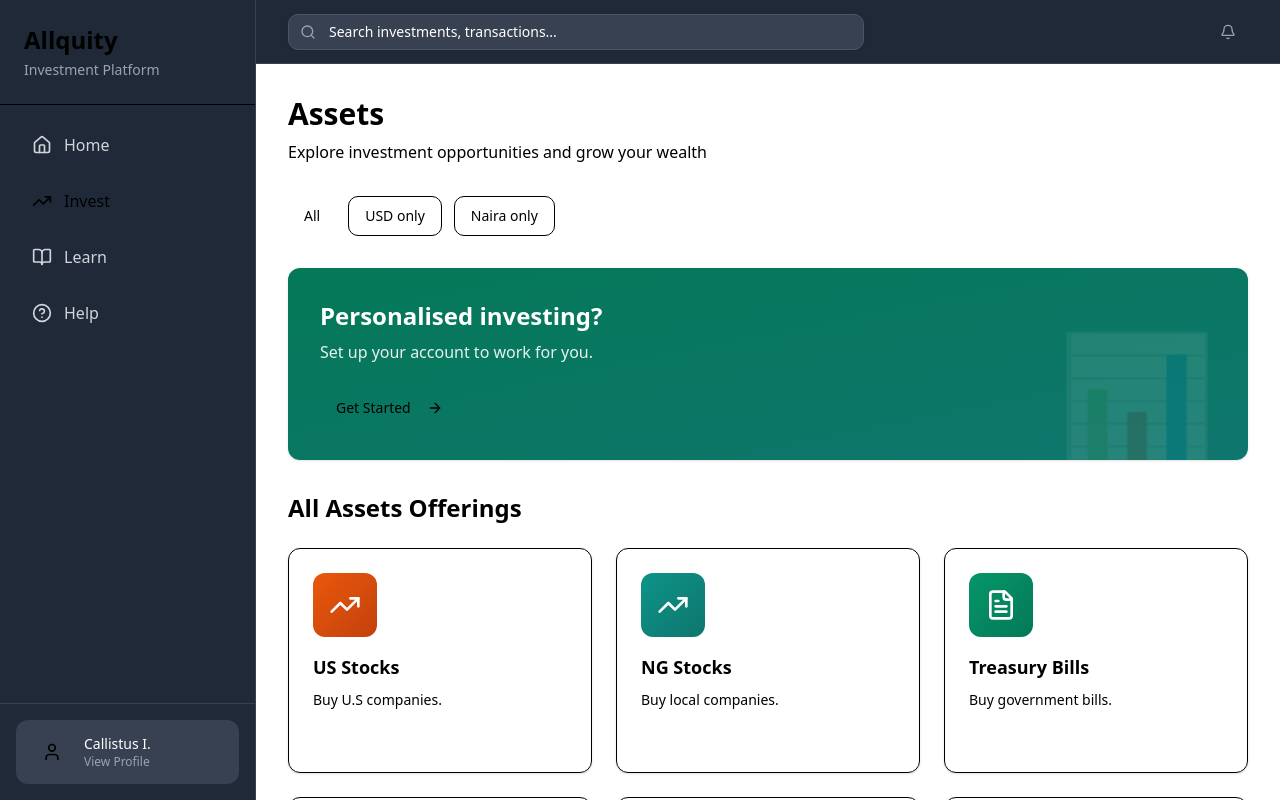
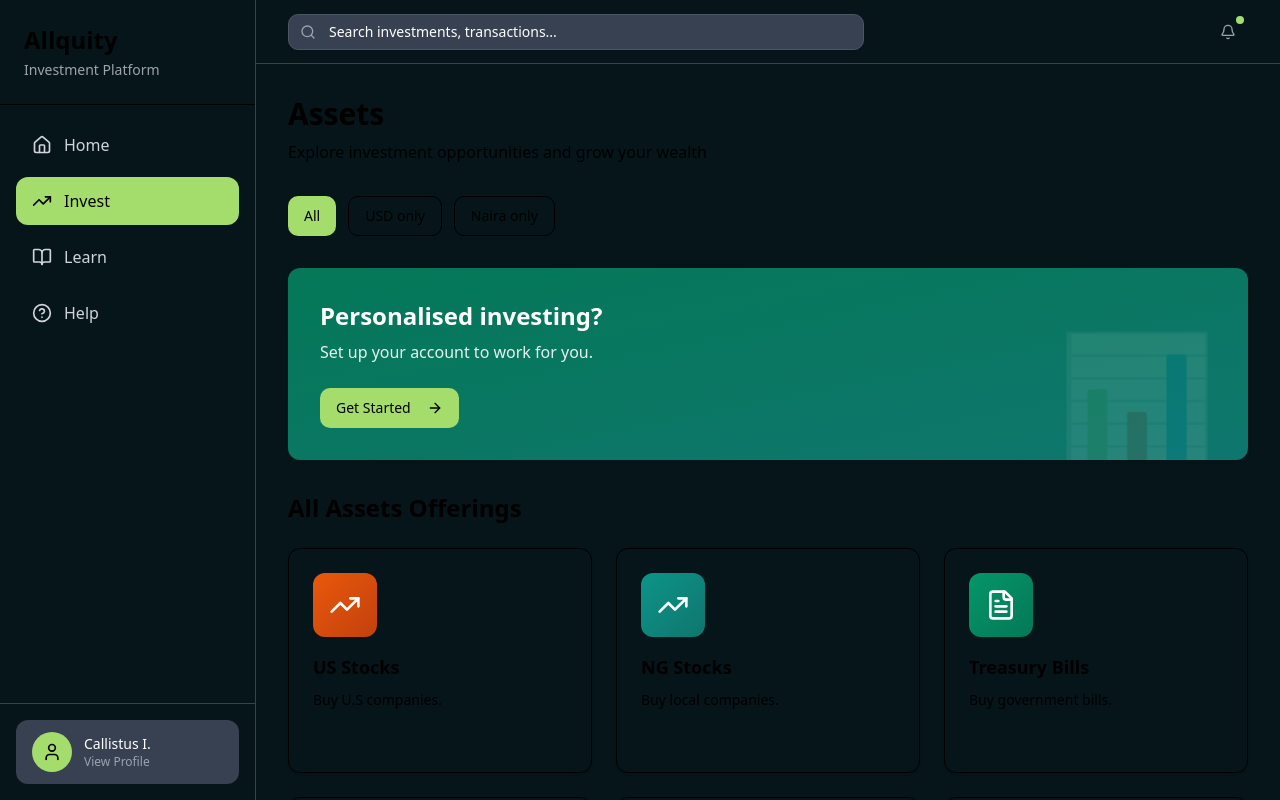
Before and after one commit to delegram-pixel/Ave, a Next.js app: page /dashboard/invest in a window 1280 px wide. Built offline with nearby package versions, Linux system fonts and the light colour scheme.

Commit message:
dashboard changes v2

```diff
--- a/src/app/dashboard/components/add-money-modal.tsx
+++ b/src/app/dashboard/components/add-money-modal.tsx
@@ -35,7 +35,7 @@ export function AddMoneyModal({ open, onOpenChange }: AddMoneyModalProps) {
             >
               <div className="flex items-center justify-between">
                 <div className="flex items-center gap-3">
-                  <div className="w-12 h-12 rounded-lg bg-Allquity/20 flex items-center justify-center text-2xl">
+                  <div className="w-12 h-12 rounded-lg bg-allquity/20 flex items-center justify-center text-2xl">
                     {wallet.flag}
                   </div>
                   <div>
--- a/src/app/dashboard/components/assets-page.tsx
+++ b/src/app/dashboard/components/assets-page.tsx
@@ -4,7 +4,7 @@ import { useState } from "react"
 import { TrendingUp, FileText, Vault, Target, FolderKanban, ArrowRight } from "lucide-react"
 import { Button } from "@/components/ui/button"
 import { Card } from "@/components/ui/card"
-// import { Badge } from "@/components/ui/badge"
+import { Badge } from "@/components/ui/badge"
 import Link from "next/link"
 
 const filterTabs = [
@@ -99,7 +99,7 @@ export function AssetsPage() {
             variant={activeFilter === tab.id ? "default" : "outline"}
             className={
               activeFilter === tab.id
-                ? "bg-Allquity hover:bg-Allquity/90 text-Background font-medium"
+                ? "bg-allquity hover:bg-allquity/90 text-primary-foreground font-medium"
                 : "border-border text-muted-foreground hover:bg-accent hover:text-accent-foreground"
             }
           >
@@ -113,7 +113,7 @@ export function AssetsPage() {
         <div className="relative z-10 max-w-xl">
           <h2 className="text-white font-bold text-2xl mb-2">Personalised investing?</h2>
           <p className="text-white/90 mb-6">Set up your account to work for you.</p>
-          <Button className="bg-Allquity hover:bg-Allquity/90 text-Background font-medium">
+          <Button className="bg-allquity hover:bg-allquity/90 text-primary-foreground font-medium">
             Get Started
             <ArrowRight className="w-4 h-4 ml-2" />
           </Button>
@@ -127,28 +127,36 @@ export function AssetsPage() {
         <div className="grid grid-cols-1 md:grid-cols-2 lg:grid-cols-3 gap-6">
           {filteredAssets.map((asset) => {
             const Icon = asset.icon
-            return (
-              <Link
-                href={asset.href || '/dashboard'}
+            const CardContent = (
+              <Card
                 key={asset.id}
-                className="block h-full group"
+                className="group relative p-6 bg-card border-border hover:bg-accent hover:border-allquity transition-all cursor-pointer overflow-hidden h-full"
               >
-                <Card className="h-full p-6 hover:shadow-lg transition-all duration-200">
-                  <div className="flex flex-col h-full">
-                    <div className={`w-16 h-16 rounded-xl ${asset.color} flex items-center justify-center mb-4 group-hover:scale-110 transition-transform`}>
+                {asset.isNew && (
+                  <Badge className="absolute top-4 right-4 bg-allquity text-primary-foreground hover:bg-allquity/90">
+                    New
+                  </Badge>
+                )}
+                <div
+                  className={`w-16 h-16 rounded-xl ${asset.color} flex items-center justify-center mb-4 group-hover:scale-110 transition-transform`}
+                >
                   <Icon className="w-8 h-8 text-white" />
                 </div>
                 <h3 className="text-foreground font-semibold text-lg mb-2">{asset.name}</h3>
-                    <p className="text-muted-foreground text-sm leading-relaxed mb-4">{asset.description}</p>
-                    <div className="mt-auto">
-                      <div className="flex items-center text-Allquity opacity-0 group-hover:opacity-100 transition-opacity">
+                <p className="text-muted-foreground text-sm leading-relaxed">{asset.description}</p>
+                <div className="mt-4 flex items-center text-allquity opacity-0 group-hover:opacity-100 transition-opacity">
                   <span className="text-sm font-medium">Learn more</span>
                   <ArrowRight className="w-4 h-4 ml-1" />
                 </div>
-                    </div>
-                  </div>
               </Card>
+            )
+
+            return asset.href ? (
+              <Link key={asset.id} href={asset.href} className="h-full">
+                {CardContent}
               </Link>
+            ) : (
+              <div key={asset.id} className="h-full">{CardContent}</div>
             )
           })}
         </div>
@@ -157,8 +165,8 @@ export function AssetsPage() {
       {/* Additional Info Section */}
       <Card className="mt-8 p-6 bg-card border-border">
         <div className="flex items-start gap-4">
-          <div className="w-12 h-12 rounded-lg bg-Allquity/20 flex items-center justify-center flex-shrink-0">
-            <TrendingUp className="w-6 h-6 text-Allquity" />
+          <div className="w-12 h-12 rounded-lg bg-allquity/20 flex items-center justify-center flex-shrink-0">
+            <TrendingUp className="w-6 h-6 text-allquity" />
           </div>
           <div>
             <h3 className="text-foreground font-semibold mb-2">New to investing?</h3>
@@ -166,7 +174,7 @@ export function AssetsPage() {
               Start your investment journey with as little as $1. Our platform makes it easy to build wealth over time
               with diversified portfolios and expert guidance.
             </p>
-            <Button variant="link" className="text-Allquity hover:text-Allquity/90 p-0">
+            <Button variant="link" className="text-allquity hover:text-allquity/90 p-0">
               Learn the basics
               <ArrowRight className="w-4 h-4 ml-1" />
             </Button>
--- a/src/app/dashboard/components/dashboard-layout.tsx
+++ b/src/app/dashboard/components/dashboard-layout.tsx
@@ -19,9 +19,9 @@ export function DashboardLayout({ children }: { children: React.ReactNode }) {
   const pathname = usePathname()
 
   return (
-    <div className="flex h-screen bg-background">
+    <div className="flex h-screen w-full bg-dashboard-bg overflow-x-hidden">
       {/* Sidebar Navigation */}
-      <aside className="w-64 border-r border-gray-700 bg-gray-800 flex flex-col">
+      <aside className="w-64 border-r border-gray-700 bg-dashboard-bg flex flex-col">
         {/* Logo */}
         <div className="p-6 border-b border-sidebar-border">
           <h1 className="text-2xl font-bold text-primary">Allquity</h1>
@@ -39,7 +39,7 @@ export function DashboardLayout({ children }: { children: React.ReactNode }) {
                 href={item.href}
                 className={`flex items-center gap-3 px-4 py-3 rounded-lg transition-colors ${
                   isActive
-                    ? "bg-primary text-primary-foreground font-medium"
+                    ? "bg-allquity text-primary-foreground font-medium"
                     : "text-gray-300 hover:bg-gray-700 hover:text-white"
                 }`}
               >
@@ -52,9 +52,9 @@ export function DashboardLayout({ children }: { children: React.ReactNode }) {
 
         {/* User Profile */}
         <div className="p-4 border-t border-gray-700">
-          <Link href="/profile">
+          <Link href="/dashboard/profile">
             <div className="flex items-center gap-3 px-4 py-3 rounded-lg bg-gray-700 cursor-pointer hover:bg-gray-600 transition-colors">
-              <div className="w-10 h-10 rounded-full flex items-center justify-center bg-primary">
+              <div className="w-10 h-10 rounded-full flex items-center justify-center bg-allquity">
                 <User className="w-5 h-5 text-primary-foreground" />
               </div>
               <div className="flex-1 min-w-0">
@@ -69,7 +69,7 @@ export function DashboardLayout({ children }: { children: React.ReactNode }) {
       {/* Main Content */}
       <div className="flex-1 flex flex-col overflow-hidden">
         {/* Top Header */}
-        <header className="h-16 border-b border-gray-700 bg-gray-800 flex items-center justify-between px-8">
+        <header className="h-16 border-b border-gray-700 bg-dashboard-bg flex items-center justify-between px-8">
           <div className="flex-1 max-w-xl">
             <div className="relative">
               <Search className="absolute left-3 top-1/2 -translate-y-1/2 w-4 h-4 text-gray-400" />
@@ -83,7 +83,7 @@ export function DashboardLayout({ children }: { children: React.ReactNode }) {
           <div className="flex items-center gap-4 ml-4">
             <Button variant="ghost" size="icon" className="relative text-gray-400 hover:text-white">
               <Bell className="w-5 h-5" />
-              <span className="absolute top-1 right-1 w-2 h-2 rounded-full bg-primary"></span>
+              <span className="absolute top-1 right-1 w-2 h-2 rounded-full bg-allquity"></span>
             </Button>
           </div>
         </header>
--- a/src/app/dashboard/components/insufficient-balance-modal.tsx
+++ b/src/app/dashboard/components/insufficient-balance-modal.tsx
@@ -33,7 +33,7 @@ export function InsufficientBalanceModal({
               Cancel
             </Button>
             <Button
-              className="flex-1 bg-Allquity hover:bg-Allquity/90 text-Background font-medium"
+              className="flex-1 bg-allquity hover:bg-allquity/90 text-Background font-medium"
               onClick={() => {
                 onOpenChange(false)
                 onMakeDeposit()
--- a/src/app/dashboard/components/profile-page.tsx
+++ b/src/app/dashboard/components/profile-page.tsx
@@ -16,15 +16,15 @@ export function ProfilePage() {
       {/* Profile Info Card */}
       <Card className="p-6 mb-6 bg-card border-border">
         <div className="flex items-center gap-6">
-          <div className="w-20 h-20 rounded-full bg-Allquity flex items-center justify-center">
-            <User className="w-10 h-10 text-Background" />
+          <div className="w-20 h-20 rounded-full bg-allquity flex items-center justify-center">
+            <User className="w-10 h-10 text-primary-foreground" />
           </div>
           <div className="flex-1">
             <h2 className="text-2xl font-bold text-foreground">Bamidele I.</h2>
             <p className="text-muted-foreground">bamidele@example.com</p>
             <p className="text-sm text-muted-foreground mt-1">Member since January 2025</p>
           </div>
-          <Button variant="outline" className="border-Allquity-orange text-Allquity-orange hover:bg-Allquity-orange/10">
+          <Button variant="outline" className="border-allquity text-allquity hover:bg-allquity/10">
             Edit Profile
           </Button>
         </div>
--- a/src/app/dashboard/components/stock-browse-page.tsx
+++ b/src/app/dashboard/components/stock-browse-page.tsx
@@ -127,7 +127,7 @@ export function StockBrowsePage() {
       {/* Header */}
       <div className="sticky top-0 z-10 bg-sidebar border-b border-border">
         <div className="flex items-center gap-4 p-4">
-          <Link href="/invest">
+          <Link href="/dashboard/invest">
             <Button variant="ghost" size="icon" className="text-foreground">
               <ArrowLeft className="w-5 h-5" />
             </Button>
@@ -219,11 +219,11 @@ export function StockBrowsePage() {
                     <p className="text-foreground font-semibold">${stock.price.toFixed(2)}</p>
                     <div className="flex items-center justify-end gap-1">
                       {stock.change >= 0 ? (
-                        <TrendingUp className="w-3 h-3 text-Allquity" />
+                        <TrendingUp className="w-3 h-3 text-allquity" />
                       ) : (
                         <TrendingDown className="w-3 h-3 text-destructive" />
                       )}
-                      <p className={`text-sm ${stock.change >= 0 ? "text-Allquity" : "text-destructive"}`}>
+                      <p className={`text-sm ${stock.change >= 0 ? "text-allquity" : "text-destructive"}`}>
                         {stock.changePercent.toFixed(2)}%
                       </p>
                     </div>
--- a/tailwind.config.ts
+++ b/tailwind.config.ts
@@ -50,15 +50,8 @@ export default {
           '4': 'hsl(var(--chart-4))',
           '5': 'hsl(var(--chart-5))'
         },
-        // Allquity custom colors
-        Allquity: {
-          orange: '#e4601f',
-          'orange-hover': '#d5551a',
-          dark: '#121212',
-          light: '#f6f4f2',
-          green: '#6c9b88',
-          gray: '#6a5750',
-        }
+        allquity: '#a4dd6b',
+        'dashboard-bg': '#061519',
       },
       borderRadius: {
         lg: 'var(--radius)',
```
Also changed, not shown: src/app/dashboard/components/dashboard-home.tsx (+4 -4 lines), src/app/dashboard/components/stock-detail-page.tsx (+4 -4 lines). Lines whose indentation alone changed are shown as unchanged.
